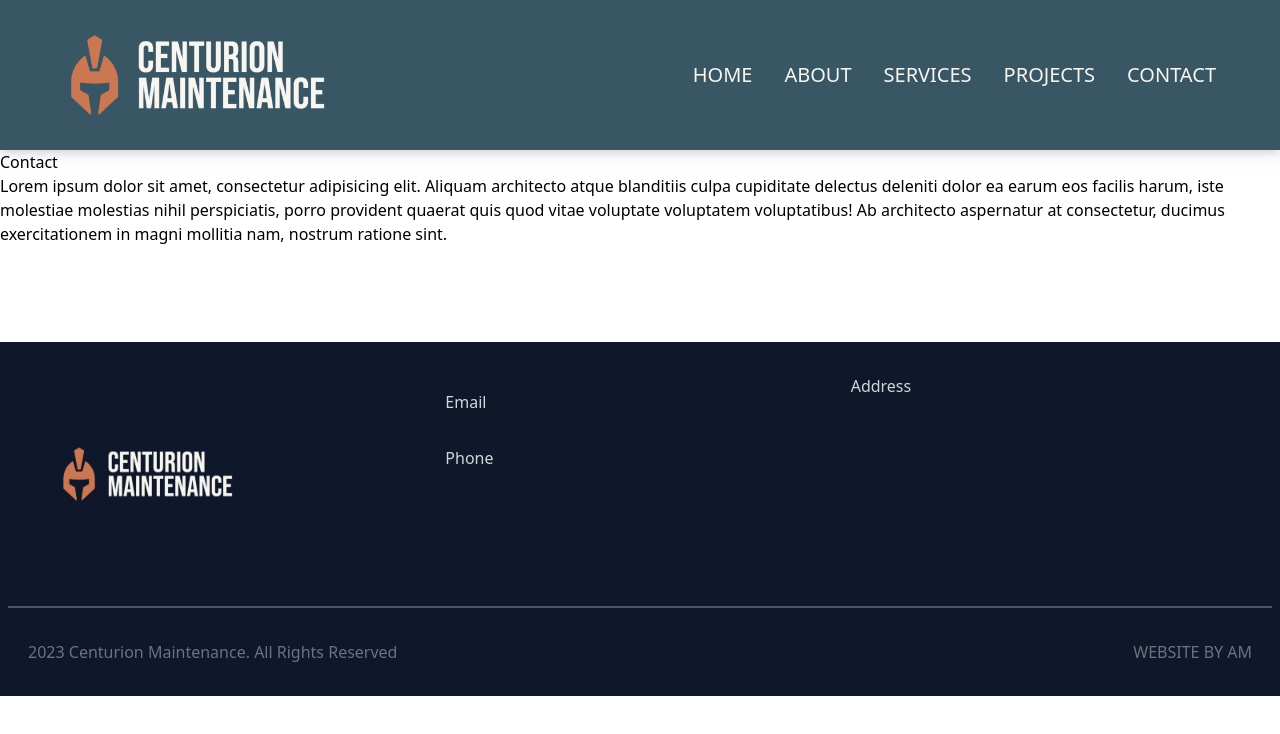
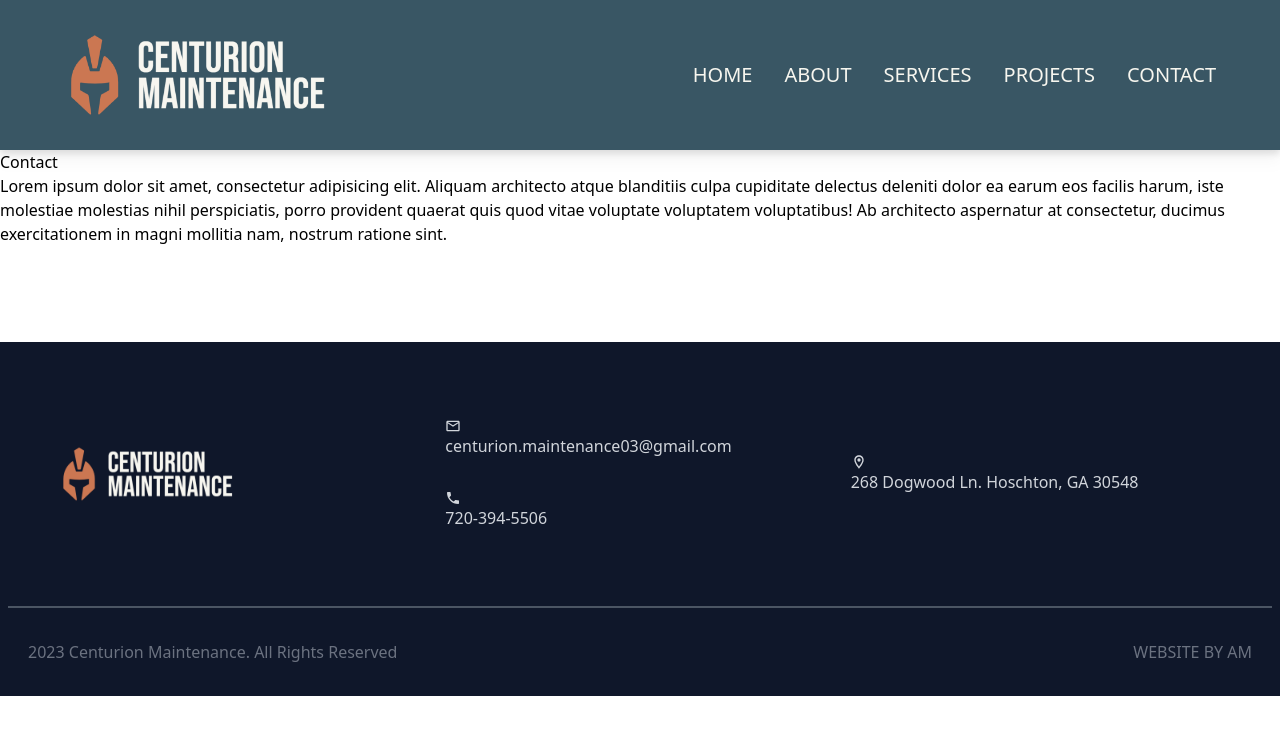
Before and after one commit to austin-morrow/centurion-maintenance, a React (Create React App) app: page /contact in a window 1280 px wide. Shown: the top 734 px of the page. Built offline with nearby package versions, Linux system fonts and the light colour scheme.

Commit message:
Added react icons to footer

```diff
--- a/src/layouts/Footer.jsx
+++ b/src/layouts/Footer.jsx
@@ -1,23 +1,25 @@
 import logo from '../assets/brand/cm-logo.png';
 import {Link} from "react-router-dom";
 import React from "react";
+import { MdOutlineEmail, MdPhone, MdOutlineLocationOn } from "react-icons/md";
+
 
 const Footer = () => {
 
   return (
     <div className='w-full mt-24 bg-slate-900 text-gray-300 py-y px-2'>
-      <div className='max-w[1240px] mx-auto grid grid-cols-2 md:grid-cols-3 border-b-2 border-gray-600 py-8'>
+      <div className='max-w[1240px] items-center mx-auto grid grid-cols-2 md:grid-cols-3 border-b-2 border-gray-600 py-8'>
         <div>
           <Link to='/'><img className='h-[200px] pl-10 lg:h-[200px]' src={logo} alt='Logo'/></Link>
         </div>
         <div>
           <ul>
-            <li>Email</li>
-            <li>Phone</li>
+           <li><MdOutlineEmail />centurion.maintenance03@gmail.com</li>
+            <li><MdPhone />720-394-5506</li>
           </ul>
         </div>
         <div>
-          <div>Address</div>
+          <div><MdOutlineLocationOn />268 Dogwood Ln. Hoschton, GA 30548</div>
         </div>
       </div>
 
```
